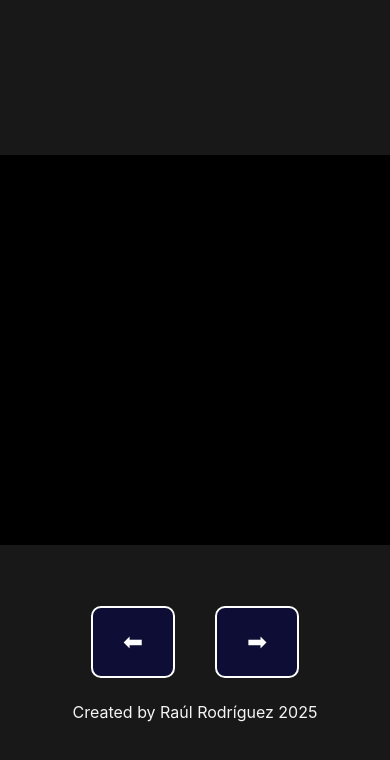
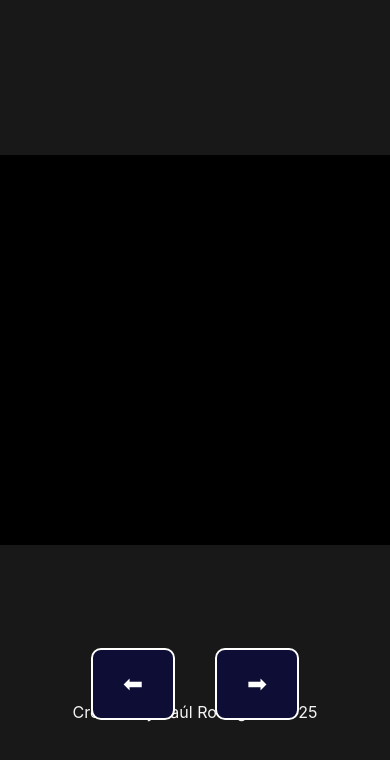
Before and after one commit to RaulWeirdStackDev/Out-of-Eden-, a website built with Vite: page index.html in a window 390 px wide. Both pictures are taken after a click on the button "Start". Shown: the part 82-842 px from the top of the page. Built offline with nearby package versions, Linux system fonts and the light colour scheme; files whose address does not match are found by name.

Commit message:
adaptando botones

```diff
--- a/src/style.css
+++ b/src/style.css
@@ -121,7 +121,7 @@ main {
 
 .mobile-controls {
   position: absolute;
-  bottom: 10vh;
+  bottom: 5vh;
   width: 100%;
   display: flex;
   justify-content: center;
```
